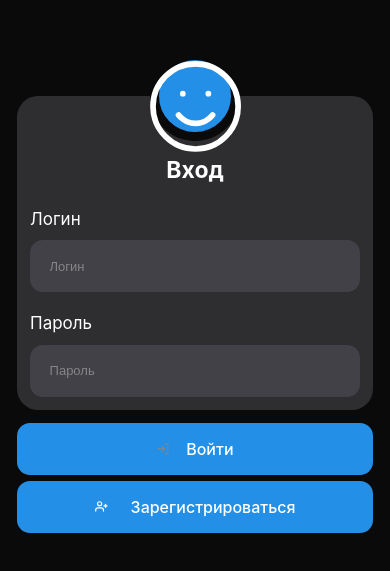
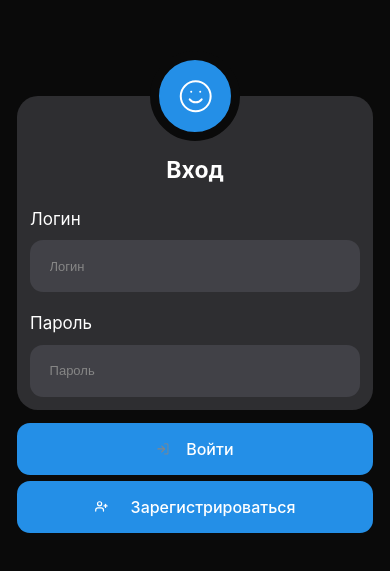
Before and after one commit to bboysquiz/english-app-vue, a Vue app: page /login in a window 390 px wide. Shown: the part 135-706 px from the top of the page. Built offline with nearby package versions, Linux system fonts and the light colour scheme.

Commit message:
fix mobile ui register

```diff
--- a/src/components/Login.vue
+++ b/src/components/Login.vue
@@ -184,7 +184,7 @@ const handleLogin = async () => {
         height: 90px;
         margin-top: 0!important;
     }
-    .word-smile-img {
+    .login-smile-img {
         width: 33px;
         height: 33px;
     }
```
